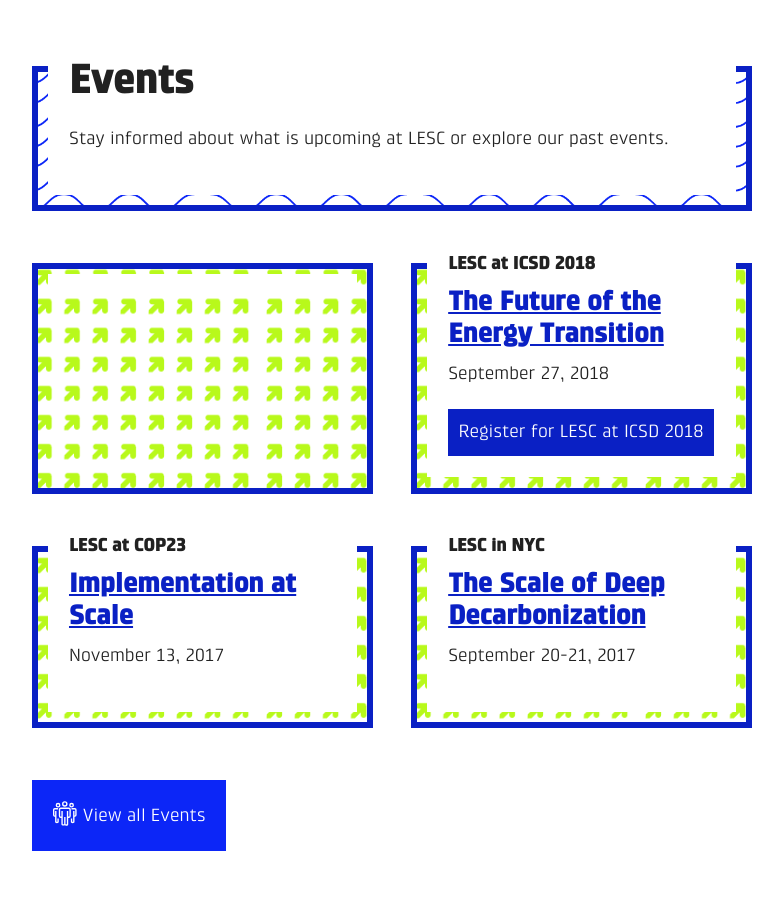
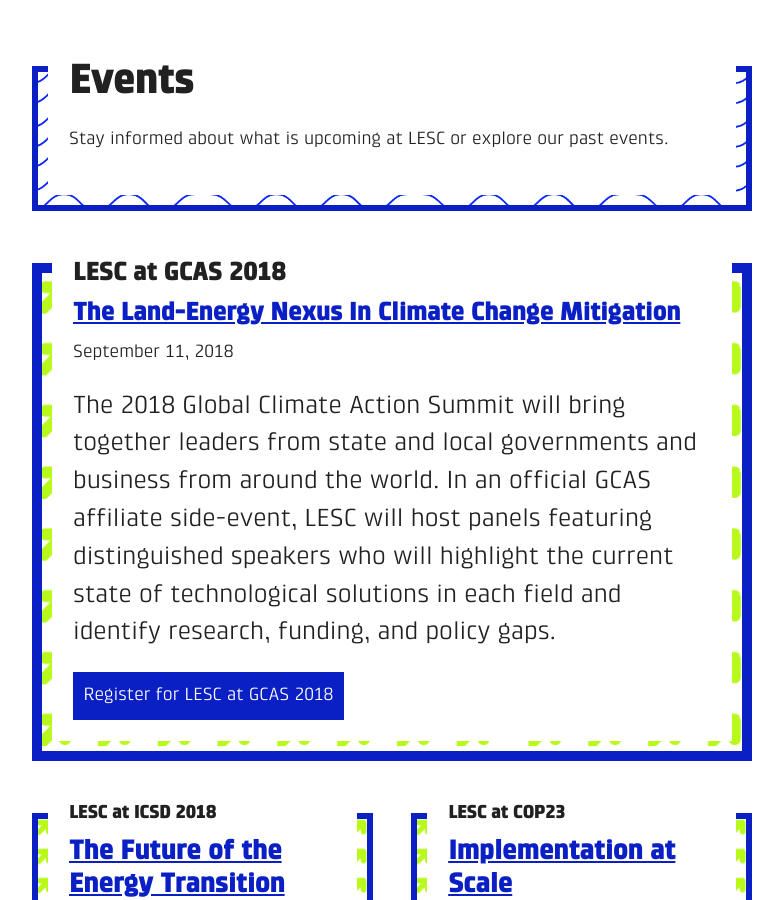
Before and after one commit to ryanswaney/lesc-jekyll, a Jekyll site: the page built from index.markdown, in a window 1280 px wide and 900 px high, scrolled down 1112 px. Shown: the whole window, without its empty margins (229-1012 px from the left). Built offline with Jekyll 4.4.1, drawn with Linux system fonts in a browser that asks for light colours; nearby versions of some CDN libraries; some of the changed lines change nothing that is shown.

Commit message:
merge fix

```diff
--- a/_event/lesc-gcas.markdown
+++ b/_event/lesc-gcas.markdown
@@ -7,7 +7,6 @@
 location-text: University of San Francisco
 event-date-text: September 11, 2018
 registration-url: https://www.eventbrite.com/e/low-emissions-solutions-conference-lesc-at-the-global-climate-action-summit-registration-45493626662
-<<<<<<< HEAD
 blurb: "The 2018 Global Climate Action Summit will bring together leaders from state and local governments and business from around the world. In an official GCAS affiliate side-event, LESC will host panels featuring distinguished speakers who will highlight the current state of technological solutions in each field and identify research, funding, and policy gaps."
 schedule-text: |-
   ![San Francisco](/uploads/lesc-gsca-sanfran-collage_144_bg.jpg)
@@ -99,14 +98,6 @@
 
   ## Evening Cocktail Reception
   18:15
-=======
-blurb: The 2018 Global Climate Action Summit will bring together leaders from state
-  and local governments and business from around the world. In an official GCAS affiliate
-  side-event, LESC will host panels featuring distinguished speakers who will highlight
-  the current state of technological solutions in each field and identify research,
-  funding, and policy gaps.
-schedule-text: "![San Francisco](/uploads/lesc-gsca-sanfran-collage_144_bg.jpg)  "
->>>>>>> 16f2291a139b77ef495273a6c40d3e6040ddd859
 ---
 
 The **2018 Global Climate Action Summit** will bring together leaders from state and local governments and business from around the world. In an official GCAS affiliate side-event, LESC will host panels featuring distinguished speakers who will highlight the current state of technological solutions in each field and identify research, funding, and policy gaps. The agenda will include facilitated networking sessions to promote multi-stakeholder collaboration.
```
